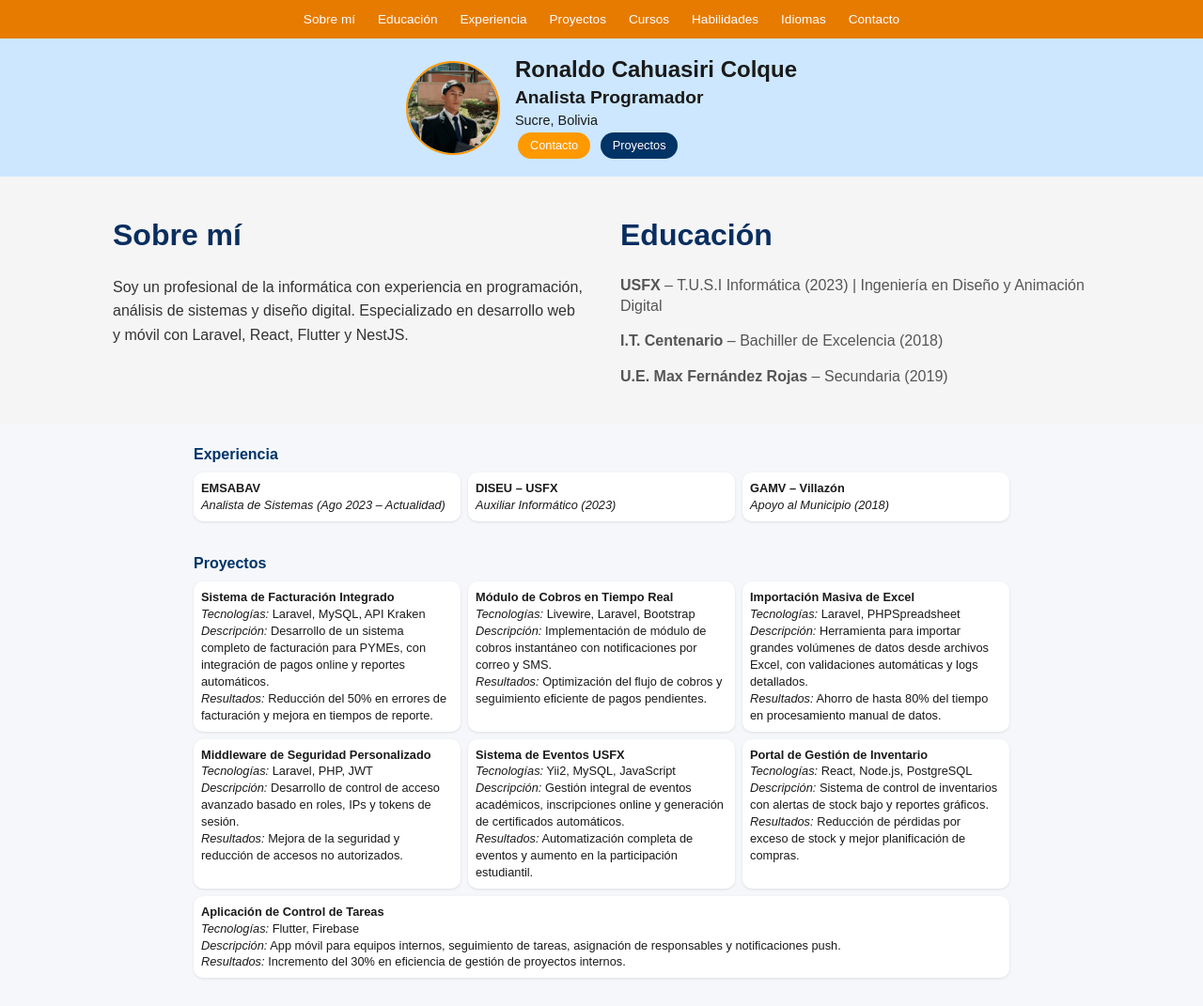
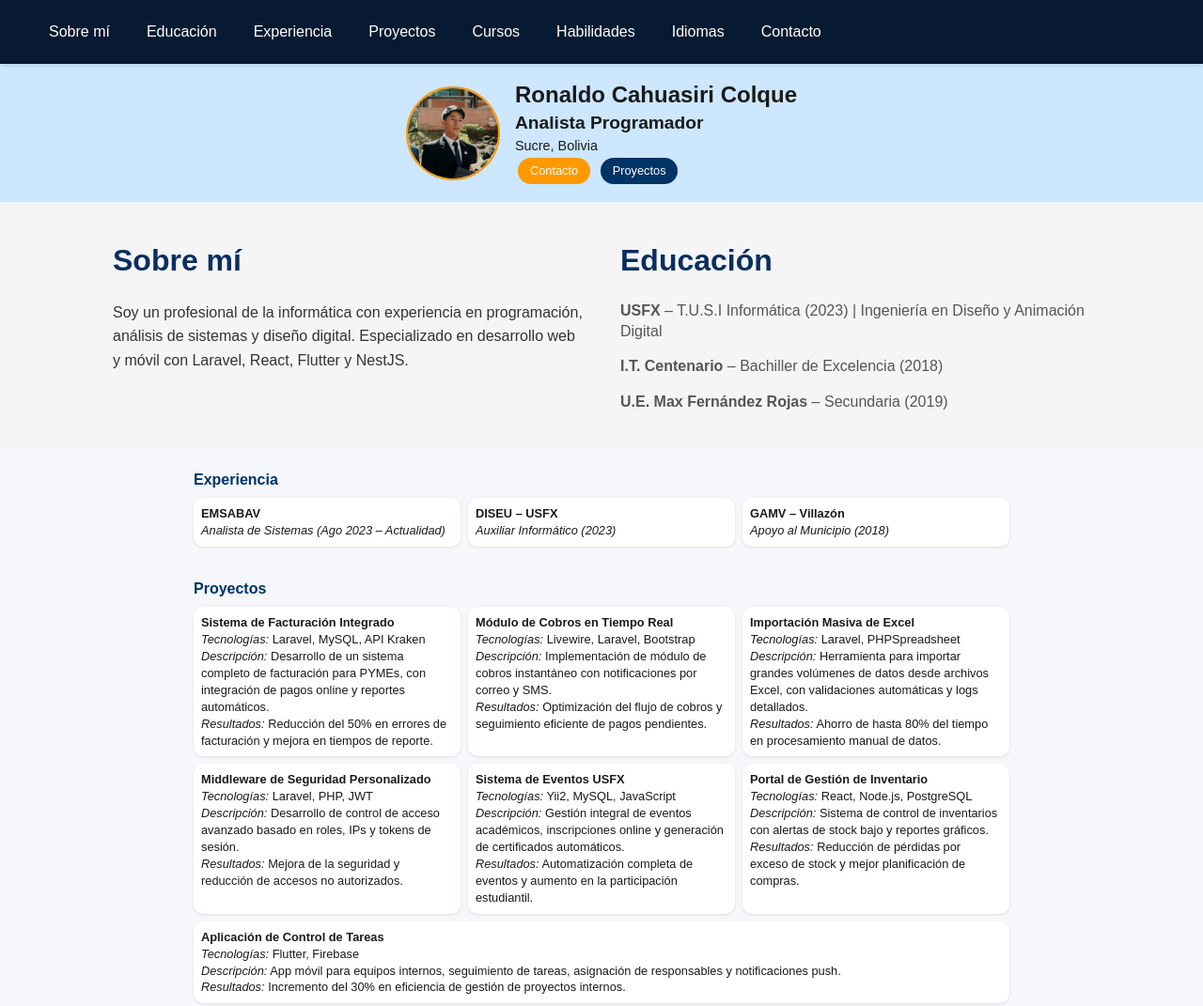
Before and after one commit to ronalcc13/refactorizacion-blog, a plain HTML site: page index.html in a window 1280 px wide. Shown: the top 1071 px of the page at 94% size. Drawn offline with Linux system fonts and the light colour scheme.

Commit message:
Menu Mejorado

```diff
--- a/index.html
+++ b/index.html
@@ -16,17 +16,19 @@
     />
   </head>
   <body>
-    <header class="header">
-      <nav class="nav" aria-label="Menú principal">
-        <a href="#sobre-mi">Sobre mí</a>
-        <a href="#educacion">Educación</a>
-        <a href="#experiencia">Experiencia</a>
-        <a href="#proyectos">Proyectos</a>
-        <a href="#cursos">Cursos</a>
-        <a href="#habilidades">Habilidades</a>
-        <a href="#idiomas">Idiomas</a>
-        <a href="#contacto">Contacto</a>
-      </nav>
+    <header class="site-header">
+      <div class="header-container">
+        <nav class="main-nav" aria-label="Menú principal">
+          <a href="#sobre-mi" class="nav-link">Sobre mí</a>
+          <a href="#educacion" class="nav-link">Educación</a>
+          <a href="#experiencia" class="nav-link">Experiencia</a>
+          <a href="#proyectos" class="nav-link">Proyectos</a>
+          <a href="#cursos" class="nav-link">Cursos</a>
+          <a href="#habilidades" class="nav-link">Habilidades</a>
+          <a href="#idiomas" class="nav-link">Idiomas</a>
+          <a href="#contacto" class="nav-link">Contacto</a>
+        </nav>
+      </div>
     </header>
 
     <section class="portada">
--- a/styles.css
+++ b/styles.css
@@ -151,7 +151,7 @@ h3 {
 footer {
   text-align: center;
   padding: 0.5rem;
-  background: #003366;
+  background: #081a31;
   color: white;
   font-size: 0.75rem;
 }
@@ -223,3 +223,79 @@ a:hover {
     gap: 30px;
   }
 }
+
+.site-header {
+  background-color: #081a31;
+  padding: 15px 20px;
+  position: sticky;
+  top: 0;
+  z-index: 100;
+  box-shadow: 0 2px 6px rgba(0,0,0,0.1);
+}
+
+.header-container {
+  display: flex;
+  justify-content: space-between;
+  align-items: center;
+  flex-wrap: wrap;
+  max-width: 1200px;
+  margin: 0 auto;
+}
+
+.logo {
+  font-size: 1.8rem;
+  color: #fff;
+  font-weight: bold;
+  letter-spacing: 1px;
+}
+
+.main-nav {
+  display: flex;
+  flex-wrap: wrap;
+  gap: 15px;
+}
+
+.nav-link {
+  color: #fff;
+  text-decoration: none;
+  font-weight: 500;
+  padding: 8px 12px;
+  position: relative;
+  transition: color 0.3s ease;
+}
+
+.nav-link::after {
+  content: '';
+  position: absolute;
+  width: 0%;
+  height: 2px;
+  background-color: #ffffff;
+  left: 0;
+  bottom: 0;
+  transition: width 0.3s ease;
+}
+
+.nav-link:hover {
+  color: #00e6f7;
+  font-weight: bold;
+  transition: color 0.3s ease;
+}
+
+.nav-link:hover::after {
+  width: 100%;
+}
+
+@media (max-width: 768px) {
+  .header-container {
+    flex-direction: column;
+    align-items: flex-start;
+  }
+  .main-nav {
+    flex-direction: column;
+    width: 100%;
+  }
+  .nav-link {
+    width: 100%;
+    padding: 10px 0;
+  }
+}
```
